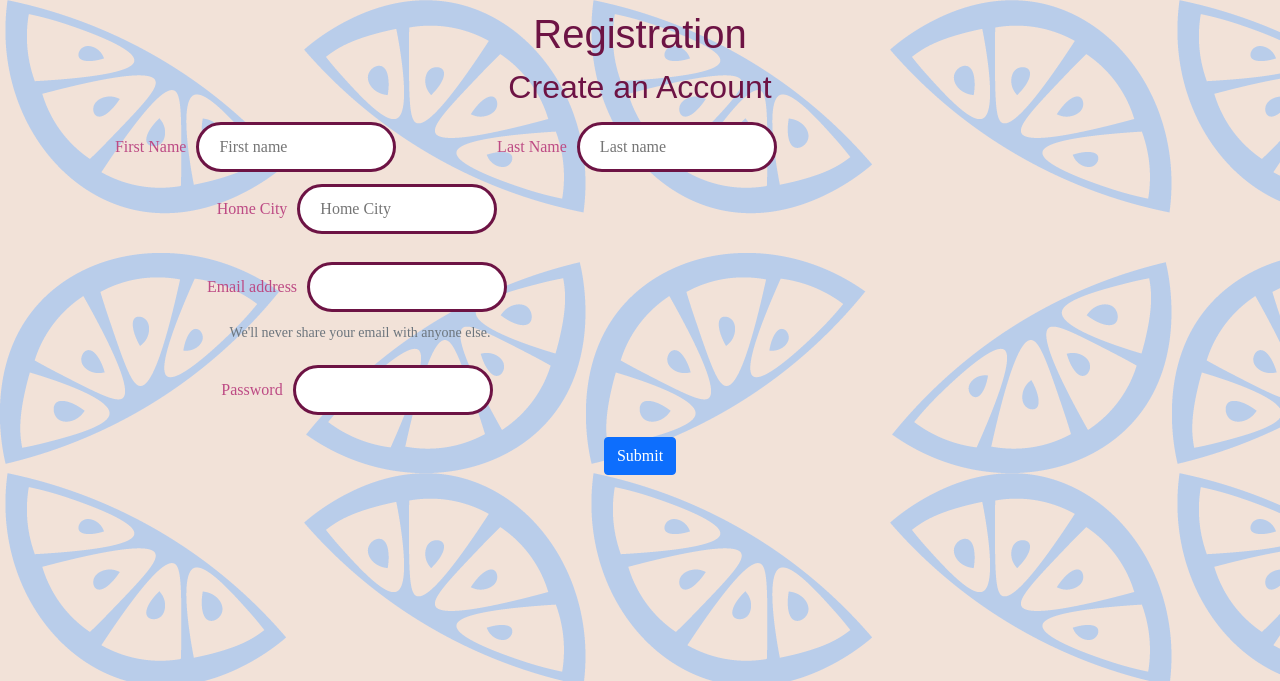
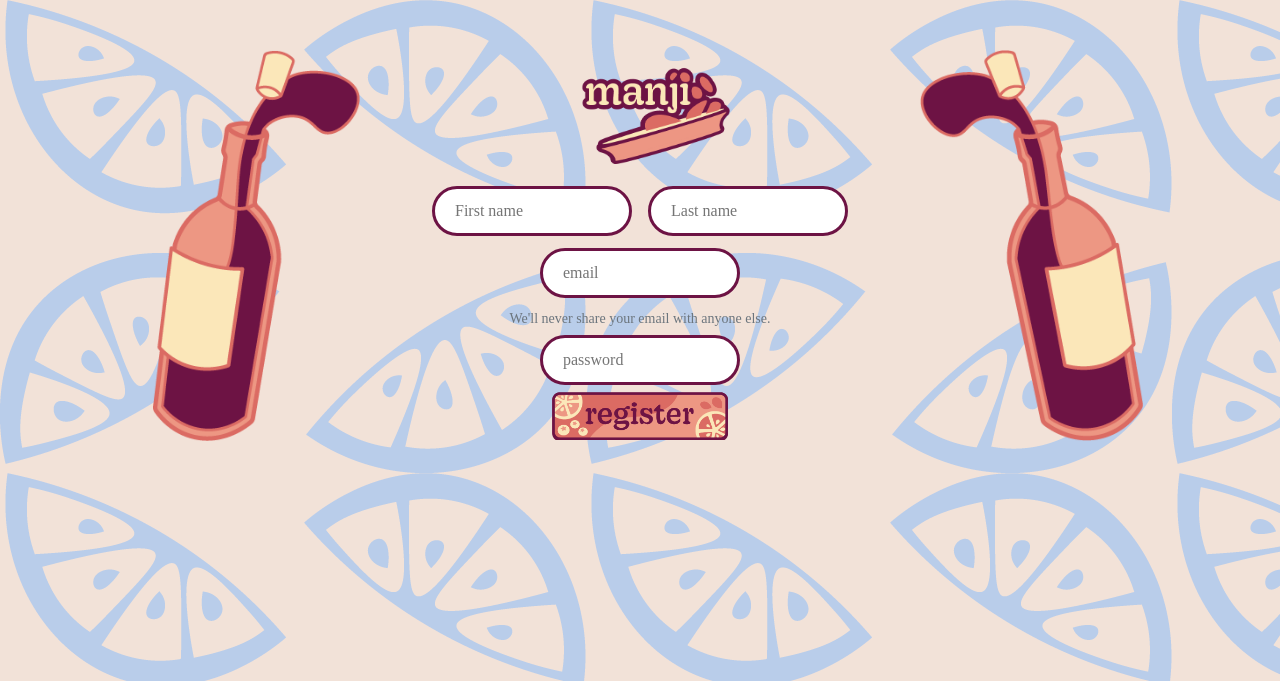
Before and after one commit to YolineB/hb-manji, a Flask app: page /register in a window 1280 px wide. Shown: the top 681 px of the page. Run offline with Flask 2, Linux system fonts and the light colour scheme; some libraries are stand-ins or nearby versions.

Commit message:
completed reg page

```diff
--- a/static/components/friends.jsx
+++ b/static/components/friends.jsx
@@ -21,9 +21,9 @@ function FriendsList({onFriendClick}){
 
     return (
         <React.Fragment>
-        <div className="friend-container justify-content-end col-3">
+        <div className="friend-container col-3">
             <img id="friends-list" src="/static/images/manjifriends.png"/>
-            <div className="grid">
+            <div id="friend-grid" className="grid">
                 {friendArr.map((friend) =>
                 <FriendRow
                     key={friend.id}
--- a/static/css/styles.css
+++ b/static/css/styles.css
@@ -41,6 +41,7 @@ body #first-page {
 #main-logo{
     background-image: url("/static/images/manji.png");
     background-repeat: no-repeat;
+    width: 100%;
     height: 100px;
     background-size: contain;
     background-position: center;
@@ -51,13 +52,32 @@ body #first-page {
     text-align: center;
     background-color: transparent;
 }
+
+
 #register-btn{
     background-image: url("/static/images/manjiregister.png");
     background-size: cover;
     background-repeat: no-repeat;
     width: 11em;
     height: 3em;
+}
 
+#registration{
+    margin-top: 50px;
+}
+
+#wine-left{
+    background-image: url("/static/images/wineright.png");
+    background-size: contain;
+    background-repeat: no-repeat;
+    background-position: right;
+}
+
+#wine-right{
+    background-image: url("/static/images/wineleft.png");
+    background-size: contain;
+    background-repeat: no-repeat;
+    background-position: left;
 }
 
 #first-page{
@@ -88,7 +108,6 @@ nav{
     margin: 0%;
 
 }
-
 
 #current-page{
     text-align: right;
@@ -168,6 +187,7 @@ ul.navbar-nav{
     height: 100%;
     padding: 0px;
     box-shadow: 0px 0px 10px #DB6B63;
+    overflow: scroll;
 }
 
 
@@ -176,9 +196,8 @@ form{
 }
 
 #friends-list{
-    position: relative;
-    top: -35px;
-    width: 50%;
+    position: absolute;
+    top: 450px;
 }
 
 #friends{
--- a/templates/registration.html
+++ b/templates/registration.html
@@ -1,8 +1,35 @@
 {% extends 'base.html' %}
 
 {% block body %}
+<div id="registration" class="container">
 
-<h1>Registration</h1>
+  <div class="row">
+    <div id="wine-left" class="col">
+    </div>
+    <div class="col-6 ">
+        <a id="main-logo" href="/" class="btn"> </a>
+        <form action="/registration" method="POST">
+             <span><input type="text" placeholder="First name" aria-label="First name" name="fname"> </span>
+             <span><input type="text" placeholder="Last name" aria-label="Last name" name="lname"> </span>
+             <input name="email" placeholder="email" type="email" aria-describedby="emailHelp">
+             <div class="form-text">We'll never share your email with anyone else.</div>
+             <input name="password" type="password" placeholder="password">
+             <div>
+              <button type="submit">
+                <img id="register-btn"src="/static/images/manjiregister.png"/>
+              </button>
+            </div>
+        </form>
+    </div>
+    <div id="wine-right" class="col">
+    </div>
+  </div>
+
+
+</div>
+{% endblock %}
+
+<!-- <h1>Registration</h1>
 
   <h2>Create an Account</h2>
   <form action="/registration" method="POST">
@@ -37,6 +64,4 @@
 
     <button type="submit" class="btn btn-primary">Submit</button>
 
-  </form>
-
-{% endblock %}
+  </form> -->
```
Also changed, not shown: static/images/manjibuttonstarlist1.png (added), static/images/wineleft.png (added), static/images/wineright.png (added).
